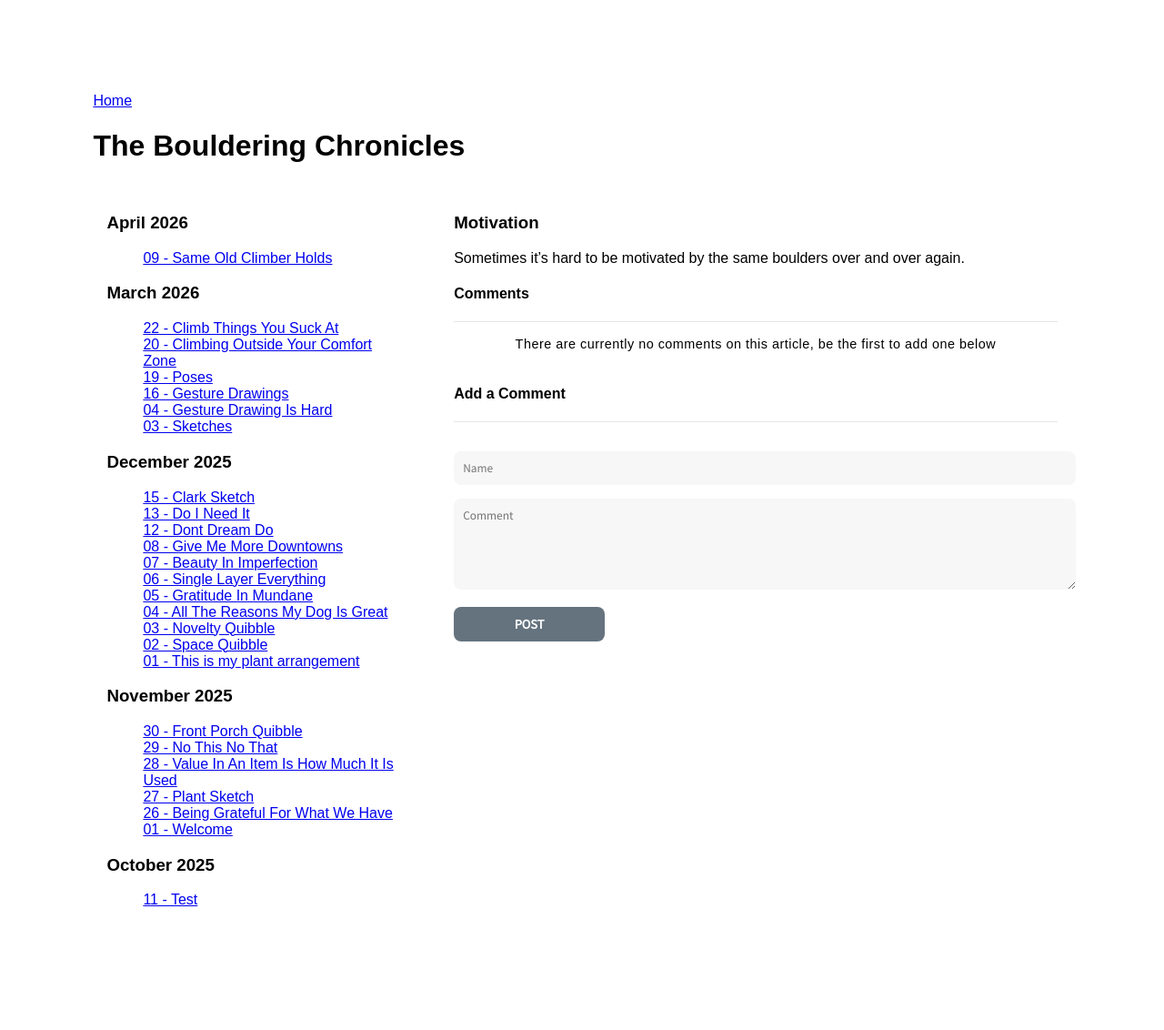
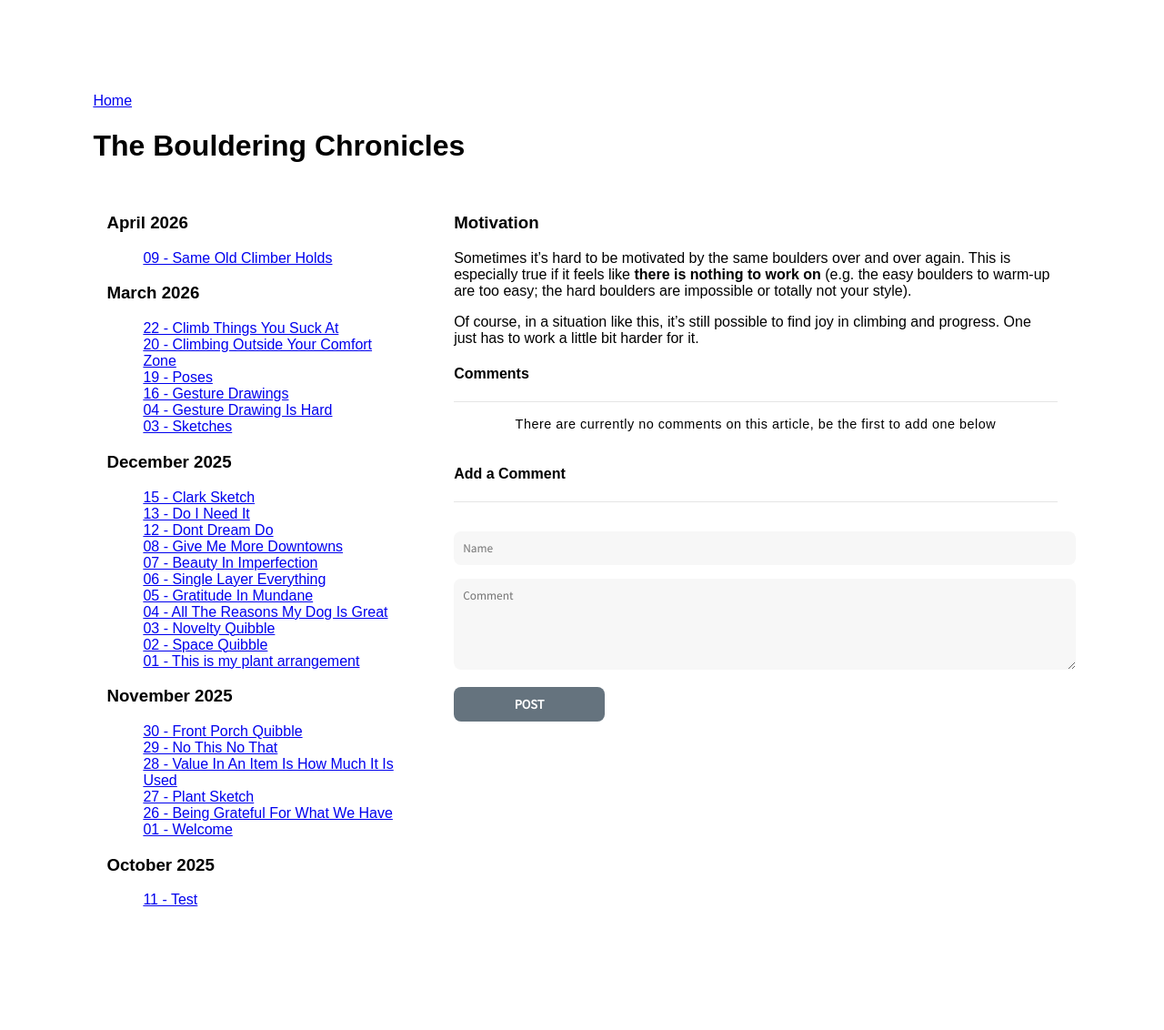
Before and after one commit to heyluney/heyluney.github.io, a Jekyll site: the page built from _posts/Apr_2026/2026-04-09-same-old-climber-holds.md, in a window 1280 px wide. Shown: the whole page at 91% size. Built offline with Jekyll 4.4.1, drawn with Linux system fonts in a browser that asks for light colours; some web fonts are replaced; our own code applies the rules of GitHub Pages for plain Markdown files.

Commit message:
Update 2026-04-09-same-old-climber-holds.md

```diff
--- a/_posts/Apr_2026/2026-04-09-same-old-climber-holds.md
+++ b/_posts/Apr_2026/2026-04-09-same-old-climber-holds.md
@@ -1,3 +1,5 @@
 ### Motivation
 
-Sometimes it's hard to be motivated by the same boulders over and over again.
+Sometimes it's hard to be motivated by the same boulders over and over again. This is especially true if it feels like **there is nothing to work on** (e.g. the easy boulders to warm-up are too easy; the hard boulders are impossible or totally not your style).
+
+Of course, in a situation like this, it's still possible to find joy in climbing and progress. One just has to work a little bit harder for it.
```
